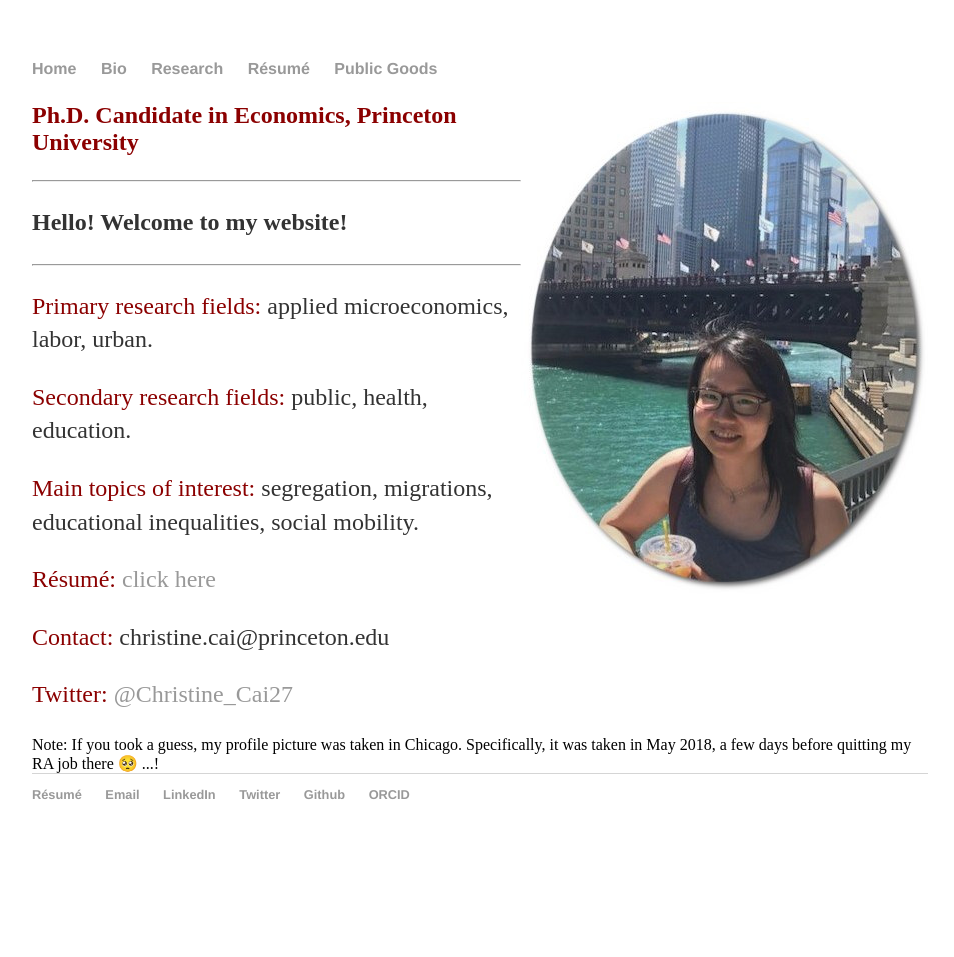
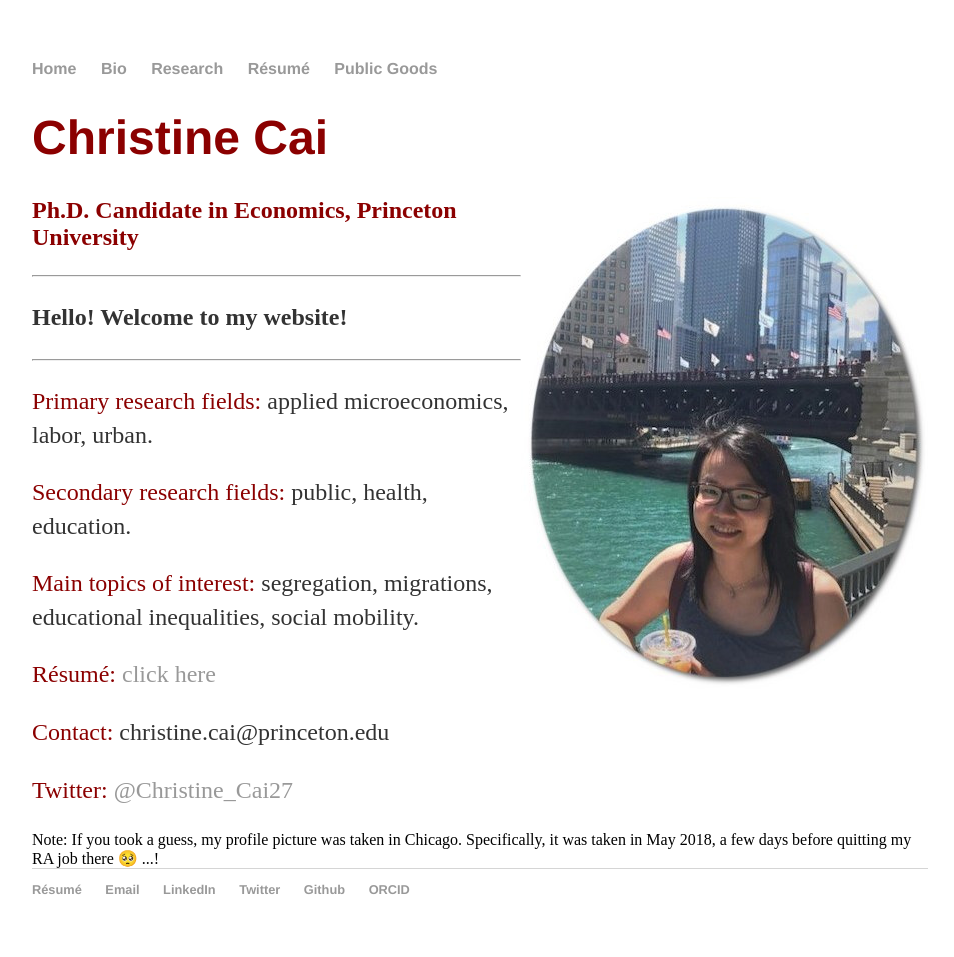
Before and after one commit to christinecai/christinecai.github.io, a Jekyll site: the page built from index.html, in a window 1280 px wide. Shown: the whole page, without its empty margins (160-1114 px from the left). Built offline with Jekyll 4.4.1, drawn with Linux system fonts in a browser that asks for light colours; before the commit the page ends 900 px from its top, so only the background shows below that.

Commit message:
Update index.html

```diff
--- a/index.html
+++ b/index.html
@@ -2,6 +2,12 @@
 layout: default
 title: Christine Cai
 ---
+
+<div class="jumbotron">
+
+	<div class="col-sm-4">
+
+		<p class="lead"><h1><font color="darkred">Christine Cai</font></h1></p>
 
 		<img align="right" src="pix/pic_website.jpg" alt="" title="May 2018, Chicago, IL, USA" />
 
@@ -25,3 +31,7 @@ title: Christine Cai
 		<p><font color="darkred">Twitter:</font> <a href="https://twitter.com/Christine_Cai27">@Christine_Cai27</a></p>
 
 		<x-small>Note: If you took a guess, my profile picture was taken in Chicago. Specifically, it was taken in May 2018, a few days before quitting my RA job there 🥺 ...!</x-small>
+
+	</div>
+
+</div>
```
